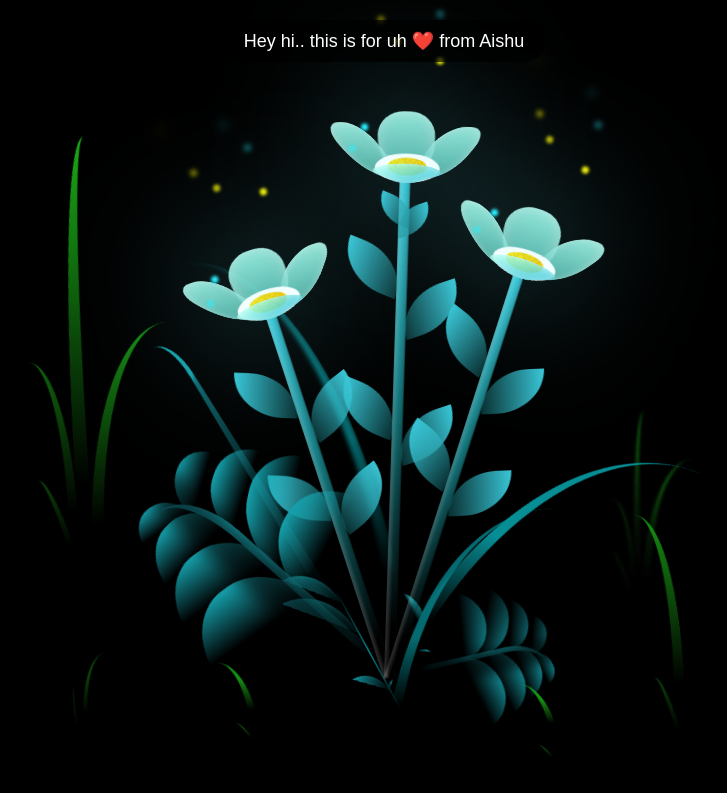
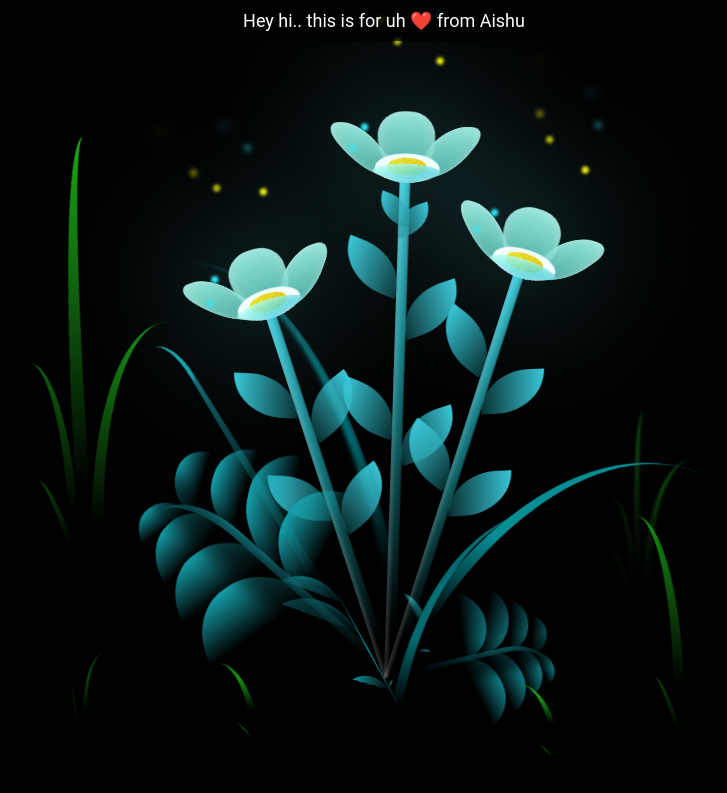
Before and after one commit to aishwarya-0409/FLOWER, a plain HTML site: page index.html in a window 1280 px wide. Shown: the whole page, without its empty margins (256-983 px from the left). Drawn offline with Linux system fonts and the light colour scheme.

Commit message:
Update style.css

```diff
--- a/style.css
+++ b/style.css
@@ -989,22 +989,23 @@ body {
   animation-play-state: paused !important;
 }
 
+
 .message {
-
-  position: absolute;
+  position: fixed; /* Use 'fixed' to keep it at the top of the page */
   animation: blooming-flower 4s backwards;
 
-  top: 20px;
+  top: 0; /* Ensures it's at the top */
   left: 50%;
   transform: translateX(-50%);
   background: rgba(0, 0, 0, 0.7);
   color: #fff;
   padding: 10px 20px;
   border-radius: 20px;
-  font-family: 'Arial', sans-serif;
+  font-family: 'Roboto', sans-serif; /* Change to your preferred font */
   font-size: 18px;
   text-align: center;
 }
 
 
+
 /*# sourceMappingURL=style.css.map */
```
